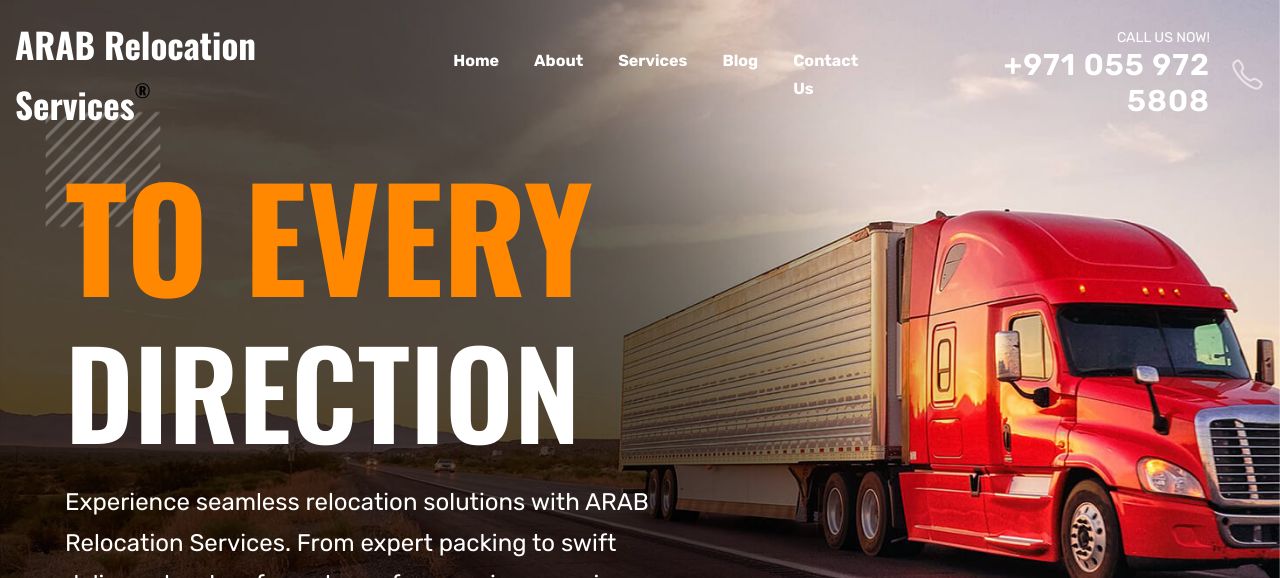
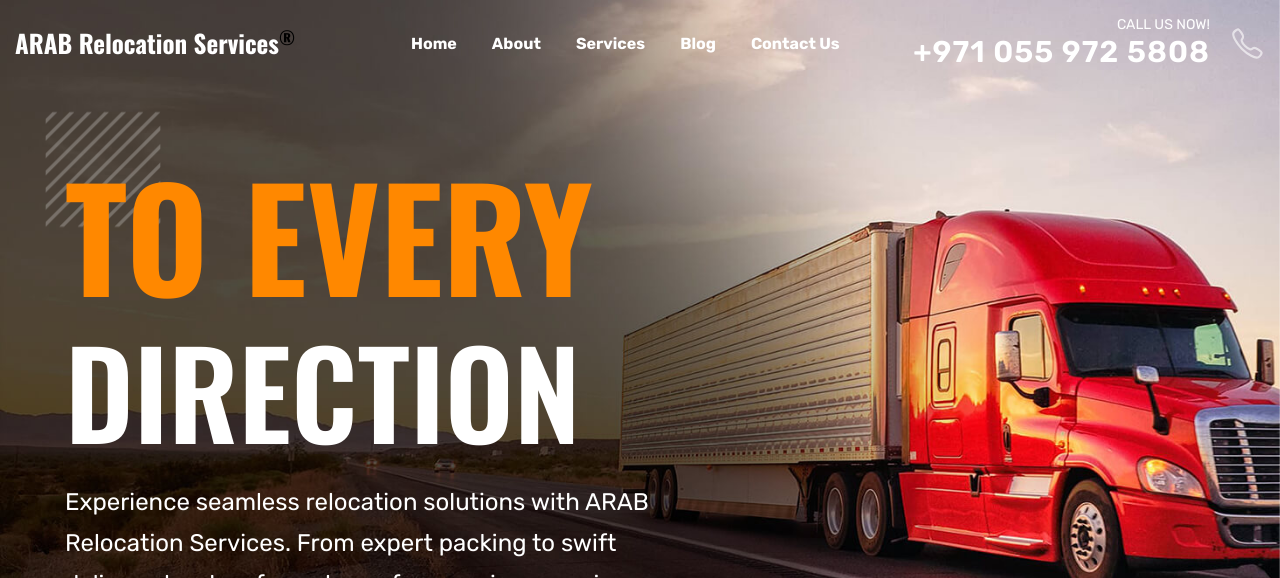
Before and after one commit to saadUmmati/ARS, a plain HTML site: page index.html in a window 1280 px wide. Shown: the top 578 px of the page. Drawn offline with nearby package versions, Linux system fonts and the light colour scheme.

Commit message:
logo size

```diff
--- a/style.css
+++ b/style.css
@@ -980,7 +980,7 @@
 
   .header .container { max-width: unset; }
 
-  .header .logo { font-size: 3.5rem; }
+  .header .logo { font-size: 2.5rem; }
 
 
 
```
